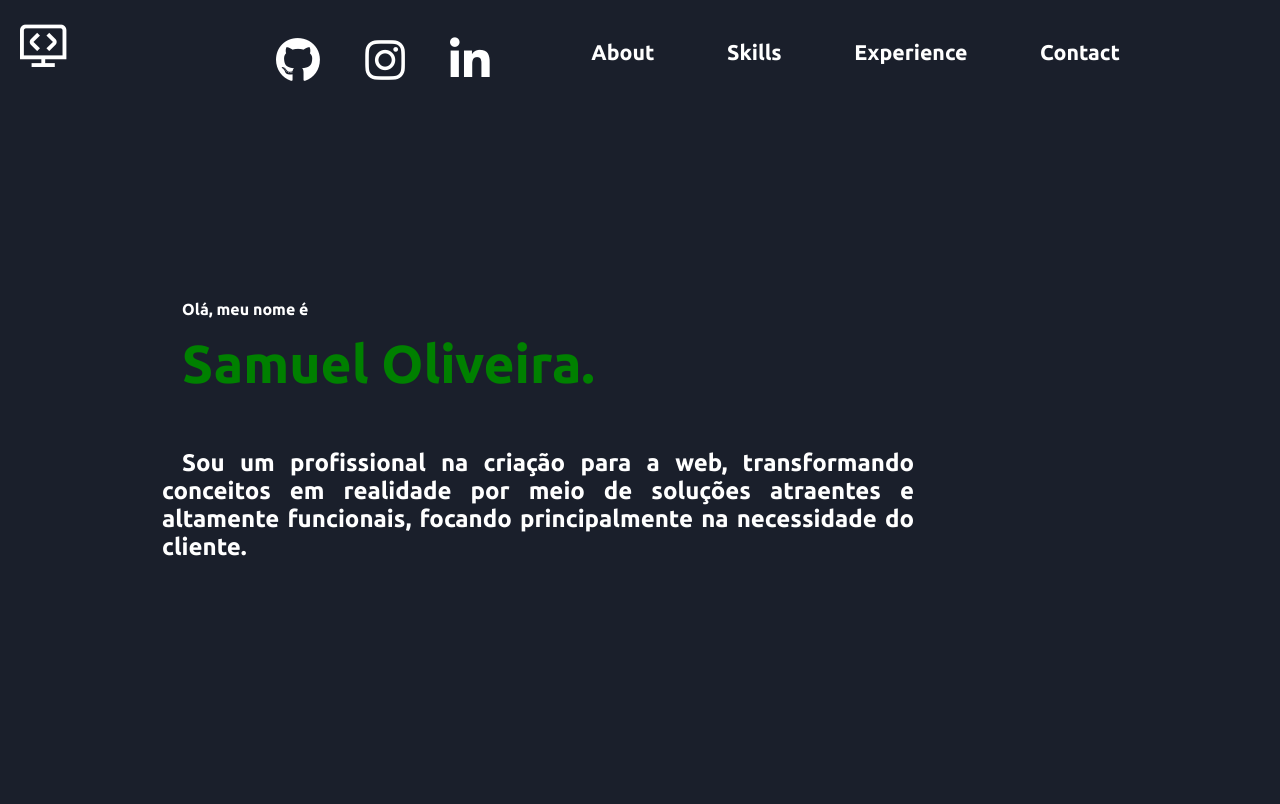
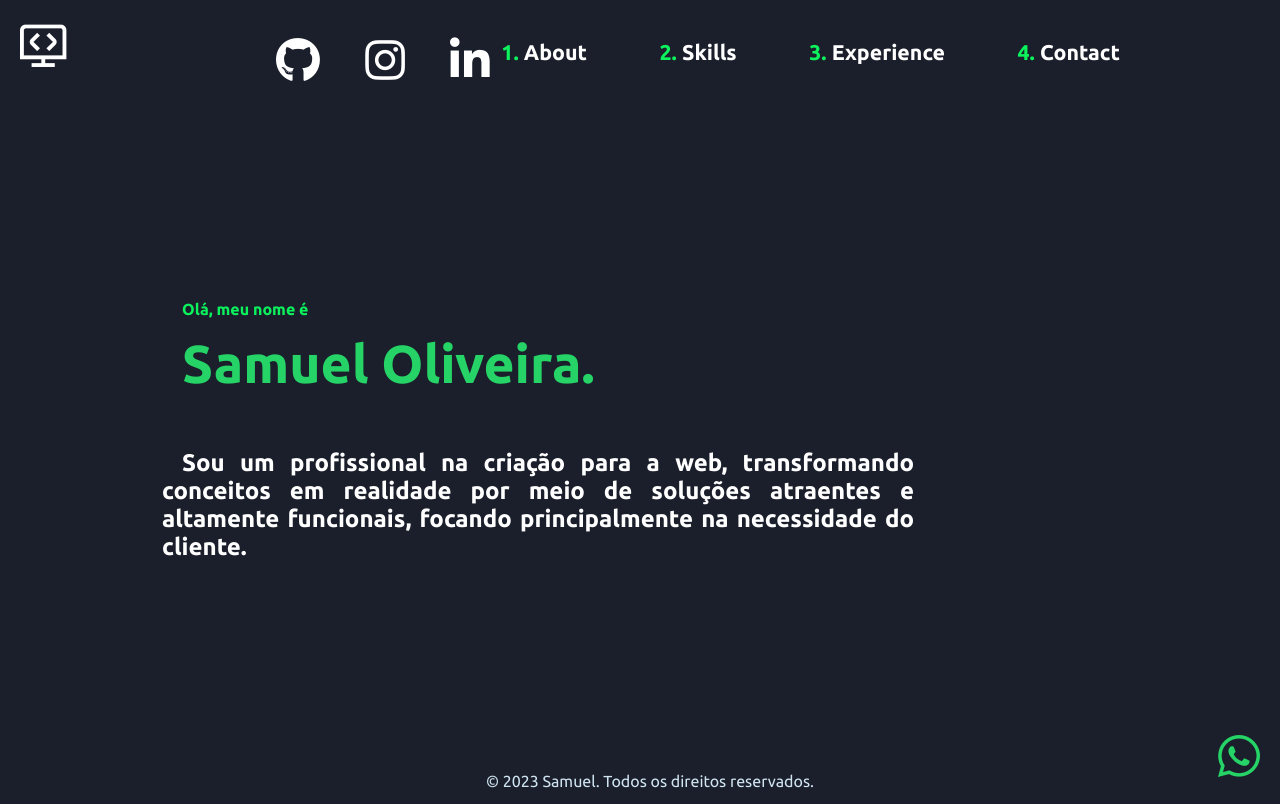
Before and after one commit to samueldev900/1_Portifolio, a plain HTML site: page index.html in a window 1280 px wide. Shown: the top 804 px of the page. Drawn offline with nearby package versions, Linux system fonts and the light colour scheme.

Commit message:
Adicionado alguns detalhes de cor e o icone do wpp

```diff
--- a/estilos/media_query.css
+++ b/estilos/media_query.css
@@ -142,7 +142,7 @@
     }
 
     h1{
-        color: green;
+        color: #25d366;
     }
 
     article#first{
--- a/estilos/style.css
+++ b/estilos/style.css
@@ -49,6 +49,9 @@ body{
 
 header{
     display: none;
+}
+#letra-colorida{
+    color: #0CF25D;
 }
 
 i#logo{
@@ -196,3 +199,28 @@ img{
     margin-top: 60px;
     border-radius: 50%;
 }
+
+footer {
+    background-color: #1A1F2B;
+    position: fixed;
+    bottom: 0;
+    left: 0;
+    width: 100%;
+    display: flex;
+    justify-content: center;
+    align-items: center;
+    padding: 10px;
+}
+
+/* Defina o tamanho e a posição do ícone */
+.wpp {
+    position: fixed;
+    bottom: 20px; /* Ajuste conforme necessário para a posição vertical desejada */
+    right: 20px; /* Ajuste conforme necessário para a posição horizontal desejada */
+    z-index: 999; /* Coloque-o acima de outros elementos na página, se necessário */
+}
+
+/* Aumente o tamanho do ícone */
+.wpp i {
+    font-size: 3em; /* Ajuste o tamanho conforme necessário */
+}
--- a/index.html
+++ b/index.html
@@ -13,20 +13,21 @@
 
         <ul class="topicos">
             <a href="#">
-                <li>About</li>
+                <li><span id="letra-colorida">1.</span> About</li>
             </a>
             <a href="#">
-                <li>Skills</li>
+                <li><span id="letra-colorida">2.</span> Skills</li>
             </a>
             <a href="#">
-                <li>Experience</li>
+                <li><span id="letra-colorida">3.</span> Experience</li>
             </a>
             <a href="#">
-                <li>Contact</li>
+                <li><span id="letra-colorida">4.</span> Contact</li>
             </a>
         </ul>
 
         <ul class="redes-sociais">
+
             <a href="#">
                 <li><i class="fa fa-github" aria-hidden="true"></i></li>
             </a>
@@ -45,10 +46,10 @@
             <i onclick="btnFechar()" id="btn-fechar" class="fa-solid fa-x"></i>
             <nav id="nav-menup">
                <ul>
-                <li><a class="about" href="#">About</a></li>
-                <li><a class="about" href="#">Experience</a></li>
-                <li><a class="about" href="#">Skils</a></li>
-                <li><a class="about" href="#">Contact</a></li>
+                <li><a class="about" href="#">1.About</a></li>
+                <li><a class="about" href="#">2.Experience</a></li>
+                <li><a class="about" href="#">3.Skils</a></li>
+                <li><a class="about" href="#">4.Contact</a></li>
                </ul>
                 <div id="picons">
                     <a href=""><i id="redes" class="fa fa-github" aria-hidden="true"></i></a>
@@ -61,13 +62,13 @@
 
     <main id="main">
         <article id="first">
-            <p style="font-weight: bolder;">Olá, meu nome é</p>
+            <p style="font-weight: bolder;" id="letra-colorida">Olá, meu nome é</p>
             <h1>Samuel Oliveira.</h1>
             <h2>Sou um profissional na criação para a web, transformando conceitos em realidade por meio de soluções atraentes e altamente funcionais, focando principalmente na necessidade do cliente.</h2>
         </article>
 
         <article id="about">
-            <p style="font-weight: bold;">Meu nome é Samuel Oliveira, e sou um profissional dedicado ao design e desenvolvimento web. Com uma jornada sólida nesta indústria, confio em minha capacidade de fornecer soluções que atendam às necessidades dos meus clientes.
+            <p style="font-weight: bold;">Sou um profissional dedicado ao design e desenvolvimento web. Com uma jornada sólida nesta indústria, confio em minha capacidade de fornecer soluções que atendam às necessidades dos meus clientes.
 
             Minha abordagem é focada na entrega de projetos de qualidade, e estou determinado a alcançar resultados excepcionais. Acredito que a simplicidade e a eficiência são fundamentais na criação de experiências digitais de sucesso.
 
@@ -75,11 +76,20 @@
             <img src="imagens/Sem Título-2.png" alt="">
         </article>
 
+    </main>
+    <footer>
+    &copy; 2023 Samuel. Todos os direitos reservados.
+    </footer>
 
-    </main>
     <script src="script.js"></script>
     <!--FontAwesome-->
     <script src="https://kit.fontawesome.com/15bc59f810.js" crossorigin="anonymous"></script>
     <link rel='stylesheet' href='https://cdn-uicons.flaticon.com/uicons-regular-straight/css/uicons-regular-straight.css'>
+ <span class="wpp">
+     <a href="#">
+         <i class="fa-brands fa-whatsapp fa-beat" style="color: #25d366
+         ;"></i>
+     </a>
+ </span>
 </body>
 </html>
```
